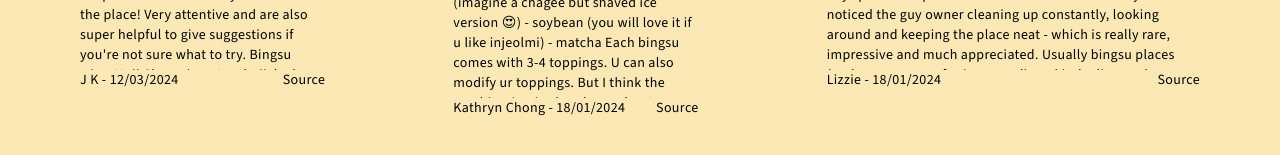
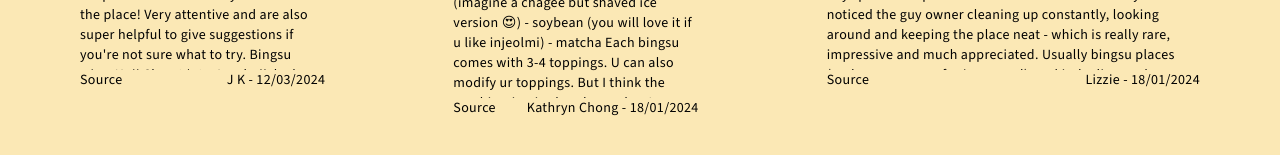
Before and after one commit to 25Ericcheong/binq, a Vue app: page / in a window 1280 px wide. Shown: the part 6153-6308 px from the top of the page. Built offline with nearby package versions, Linux system fonts and the light colour scheme.

Commit message:
feat: Swapped places of button as it is more intuititve

```diff
--- a/src/components/OurMentions.vue
+++ b/src/components/OurMentions.vue
@@ -53,8 +53,8 @@ import { getImageUrl } from "@/util/Image.js";
         <div
           class="flex flex-row justify-between body-font text-xl sm:text-2xl lg:text-sm xl:text-xl xxl:text-2xl tracking-wide"
         >
+          <p>Source</p>
           <p>J K - 12/03/2024</p>
-          <p>Source</p>
         </div>
       </div>
       <div class="flex flex-col w-1/3 pr-32">
@@ -79,8 +79,8 @@ import { getImageUrl } from "@/util/Image.js";
         <div
           class="flex flex-row justify-between body-font text-xl sm:text-2xl lg:text-sm xl:text-xl xxl:text-2xl tracking-wide"
         >
+          <p>Source</p>
           <p>Kathryn Chong - 18/01/2024</p>
-          <p>Source</p>
         </div>
       </div>
       <div class="flex flex-col w-1/3">
@@ -112,8 +112,8 @@ import { getImageUrl } from "@/util/Image.js";
         <div
           class="flex flex-row justify-between body-font text-xl sm:text-2xl lg:text-sm xl:text-xl xxl:text-2xl tracking-wide"
         >
+          <p>Source</p>
           <p>Lizzie - 18/01/2024</p>
-          <p>Source</p>
         </div>
       </div>
     </section>
```
